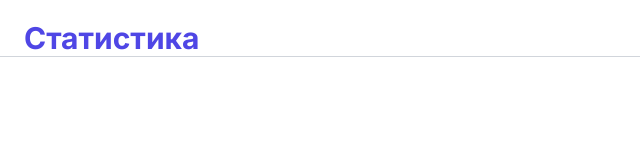
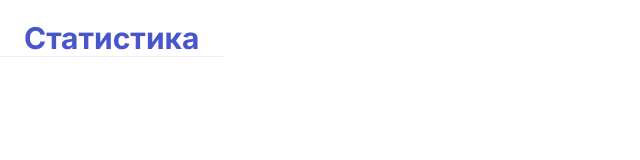
Before and after one commit to baza-trainee/AnimalRescueKharkiv, a Next.js app: page /crm in a window 1280 px wide. Shown: the top 160 px of the page, without its empty margins (0-640 px from the left). Built offline with nearby package versions, Linux system fonts and the light colour scheme.

Commit message:
sidebar added

```diff
--- a/src/app/crm/page.tsx
+++ b/src/app/crm/page.tsx
@@ -1,9 +1,14 @@
 import HeaderCrm from "@/src/components/crm/Header";
+import LeftBar from "@/src/components/crm/LeftBar";
 
 export default function CRMPage() {
   return (
     <>
-      <HeaderCrm />
+      <div className="flex">
+        <LeftBar />
+        <HeaderCrm />
+
+      </div>
     </>
   );
 }
--- a/src/components/crm/Header/dashbordAdmin/index.tsx
+++ b/src/components/crm/Header/dashbordAdmin/index.tsx
@@ -3,7 +3,7 @@ import { inter } from '../../../../fonts'
 const DashbordAdmin = () => {
     return (
         <>
-            <p className={`${inter.className} font-bold text-2xl text-indigo-600 xl:text-3xl`}>Статистика</p>
+            <p className={`${inter.className} font-bold text-2xl text-mainBlue xl:text-3xl`}>Статистика</p>
         </>
     )
 }
--- a/src/components/crm/Header/index.tsx
+++ b/src/components/crm/Header/index.tsx
@@ -3,8 +3,8 @@ import DashbordAdmin from "./dashbordAdmin";
 
 const HeaderCrm = () => {
     return (
-        <header className="border-b border-gray-300">
-            <div className="flex h-[56px] px-6 pt-5 justify-between xl:">
+        <header className="border-b border-lightBlue">
+            <div className="flex h-[56px] px-6 pt-5 justify-between xl: ">
                 <DashbordAdmin />
             </div>
         </header>
--- /dev/null
+++ b/src/components/crm/LeftBar/index.tsx
@@ -0,0 +1,14 @@
+
+
+
+const LeftBar = () => {
+    return (
+        <div className="">
+            <div className="hidden h-[56px] px-6 pt-5 justify-between xl: flex">
+                <p>Left Side Bar</p>
+            </div>
+        </div>
+    )
+}
+
+export default LeftBar;
--- a/tailwind.config.ts
+++ b/tailwind.config.ts
@@ -18,6 +18,8 @@ const config: Config = {
       colors: {
         background: "var(--background)",
         foreground: "var(--foreground)",
+        lightBlue: "#EDEEFA",
+        mainBlue: "#4855CC",
       },
     },
   },
```
Also changed, not shown: src/app/globals.css (line endings or trailing spaces).
